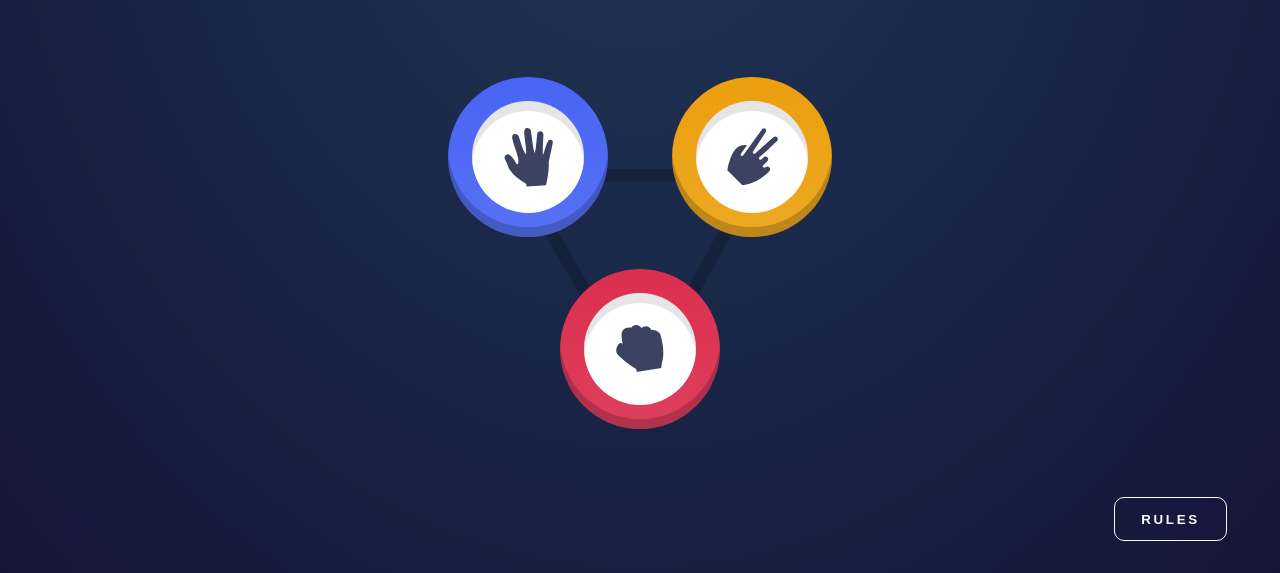
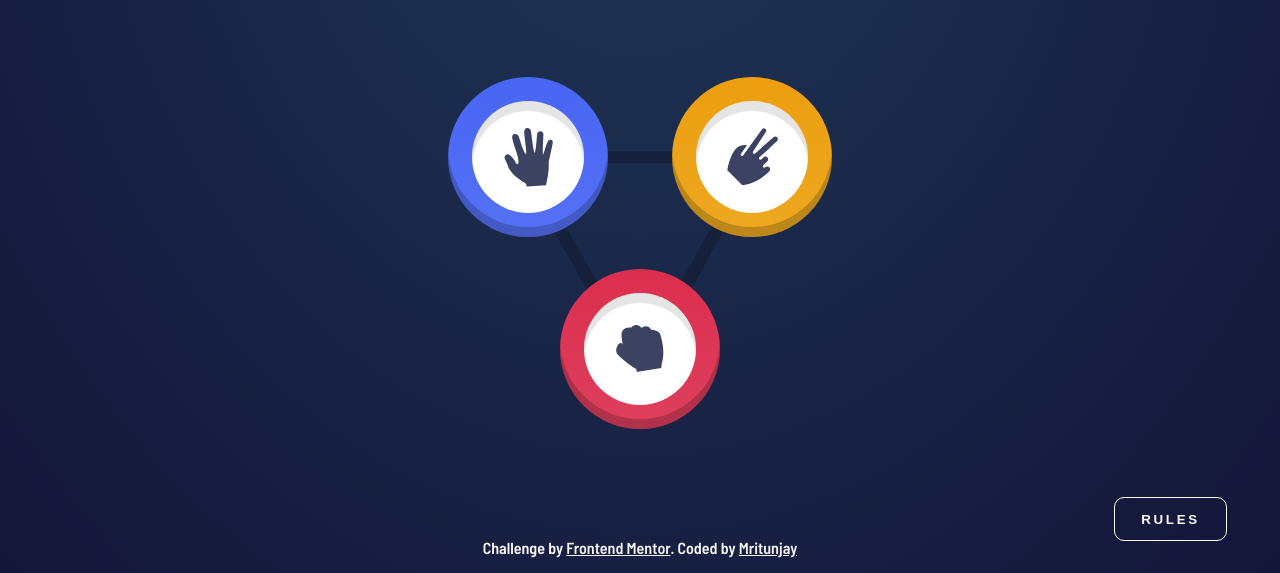
Before and after one commit to mritunjaysaha/rock-paper-scissor, a plain HTML site: page index.html in a window 1280 px wide. Shown: the part 227-800 px from the top of the page. Drawn offline with Linux system fonts and the light colour scheme.

Commit message:
added attribution

```diff
--- a/index.html
+++ b/index.html
@@ -21,17 +21,7 @@
     <title>Frontend Mentor | Rock, Paper, Scissors</title>
     <link rel="stylesheet" href="./styles/main.css">
 
-    <!-- Feel free to remove these styles or customise in your own stylesheet 👍 -->
-    <style>
-        .attribution {
-            font-size: 11px;
-            text-align: center;
-        }
 
-        .attribution a {
-            color: hsl(228, 45%, 44%);
-        }
-    </style>
 </head>
 
 <body>
@@ -99,9 +89,10 @@
         </article>
     </section>
 
-    <footer class="attribution" style="display: none;">
-        Challenge by <a href="https://www.frontendmentor.io?ref=challenge" target="_blank">Frontend Mentor</a>.
-        Coded by <a href="#">Your Name Here</a>
+    <footer class="attribution">
+        Challenge by <a target="_blank" href="https://www.frontendmentor.io?ref=challenge" target="_blank">Frontend
+            Mentor</a>.
+        Coded by <a target="_blank" href="https://mritunjaysaha.netlify.app">Mritunjay</a>
     </footer>
 
 
--- a/styles/page/_homepage.scss
+++ b/styles/page/_homepage.scss
@@ -147,3 +147,12 @@ button {
         }
     }
 }
+
+.attribution {
+    color: #fafafa;
+    padding-bottom: 1em;
+    a {
+        // text-decoration: none;
+        color: #f3f3f3;
+    }
+}
```
Also changed, not shown: styles/main.css, 1 other file.
